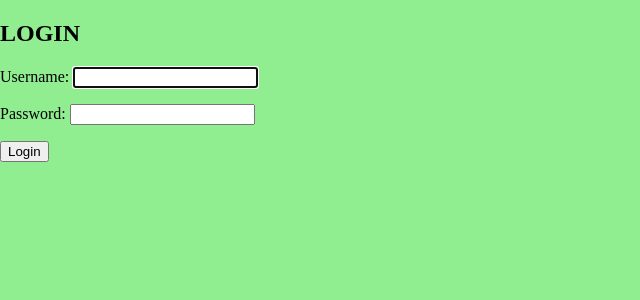
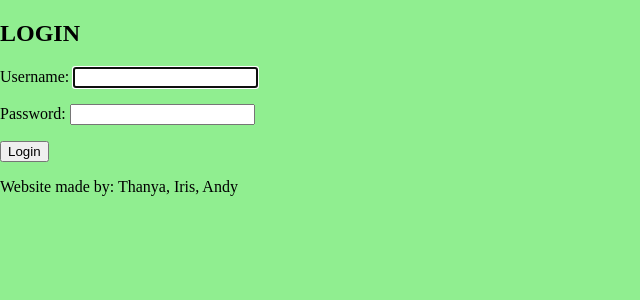
Before and after one commit to am0392/Django_eindopdracht, a Django app: page /login/ in a window 1280 px wide. Shown: the part 100-400 px from the top of the page, without its empty margins (0-640 px from the left). Run offline with Django 5.2, Linux system fonts and the light colour scheme.

Commit message:
Add names to login page

```diff
--- a/boekenclub/base/templates/registration/login.html
+++ b/boekenclub/base/templates/registration/login.html
@@ -7,4 +7,5 @@
         {{ form.as_p}}
         <input type="submit" value="Login">
     </form>
+    <p> Website made by: Thanya, Iris, Andy </p>
 {%endblock content%}
```
